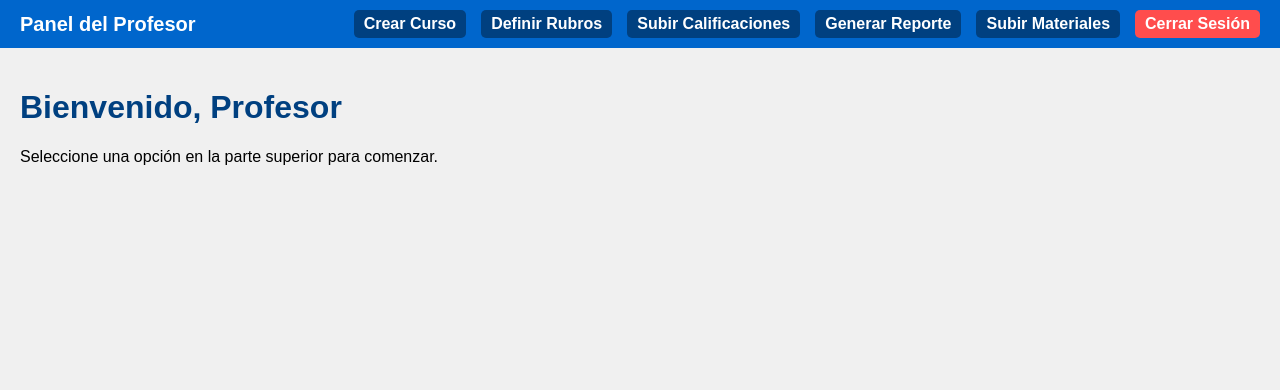
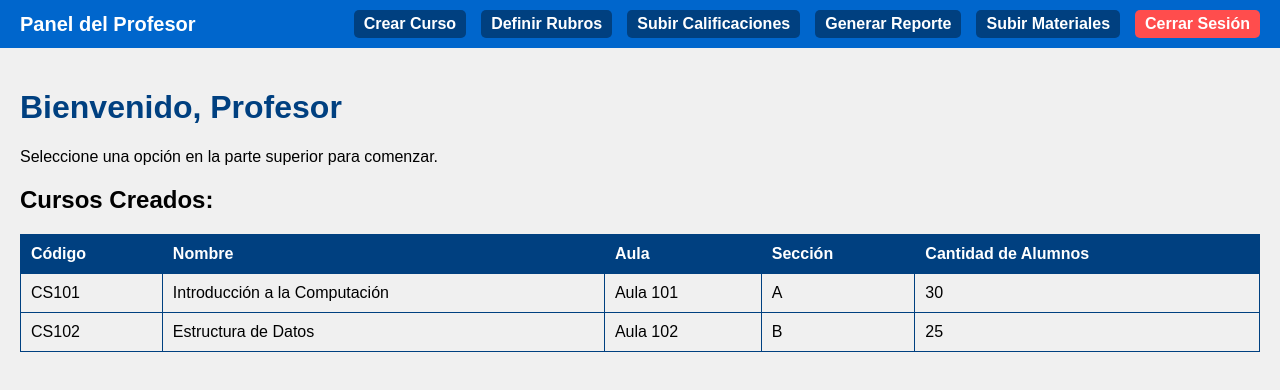
Before and after one commit to KRYSTOPHER1808/mi-pagina, a plain HTML site: page index_profesor.html in a window 1280 px wide. Drawn offline with Linux system fonts and the light colour scheme.

Commit message:
Actualización de archivos HTML

```diff
--- a/index_profesor.html
+++ b/index_profesor.html
@@ -56,6 +56,29 @@
             color: #004080;
         }
 
+        table {
+            width: 100%;
+            border-collapse: collapse;
+            margin-top: 20px;
+        }
+
+        table,
+        th,
+        td {
+            border: 1px solid #004080;
+        }
+
+        th,
+        td {
+            padding: 10px;
+            text-align: left;
+        }
+
+        th {
+            background-color: #004080;
+            color: white;
+        }
+
         .logout {
             background-color: #ff4d4d;
             padding: 5px 10px;
@@ -77,12 +100,43 @@
             <a href="subir_calificaciones.html">Subir Calificaciones</a>
             <a href="generar_reporte.html">Generar Reporte</a>
             <a href="subir_materiales.html">Subir Materiales</a>
-            <a href="index.html" class="logout">Cerrar Sesión</a> <!-- Opción para cerrar sesión -->
+            <a href="login.html" class="logout">Cerrar Sesión</a> <!-- Opción para cerrar sesión -->
         </nav>
     </header>
     <div class="container">
         <h1>Bienvenido, Profesor</h1>
         <p>Seleccione una opción en la parte superior para comenzar.</p>
+
+        <h2>Cursos Creados:</h2>
+        <table>
+            <thead>
+                <tr>
+                    <th>Código</th>
+                    <th>Nombre</th>
+                    <th>Aula</th>
+                    <th>Sección</th>
+                    <th>Cantidad de Alumnos</th>
+                </tr>
+            </thead>
+            <tbody>
+                <!-- Ejemplo de fila, puedes replicar o generar dinámicamente en la práctica -->
+                <tr>
+                    <td>CS101</td>
+                    <td>Introducción a la Computación</td>
+                    <td>Aula 101</td>
+                    <td>A</td>
+                    <td>30</td>
+                </tr>
+                <tr>
+                    <td>CS102</td>
+                    <td>Estructura de Datos</td>
+                    <td>Aula 102</td>
+                    <td>B</td>
+                    <td>25</td>
+                </tr>
+                <!-- Más filas aquí -->
+            </tbody>
+        </table>
     </div>
 </body>
 
```
